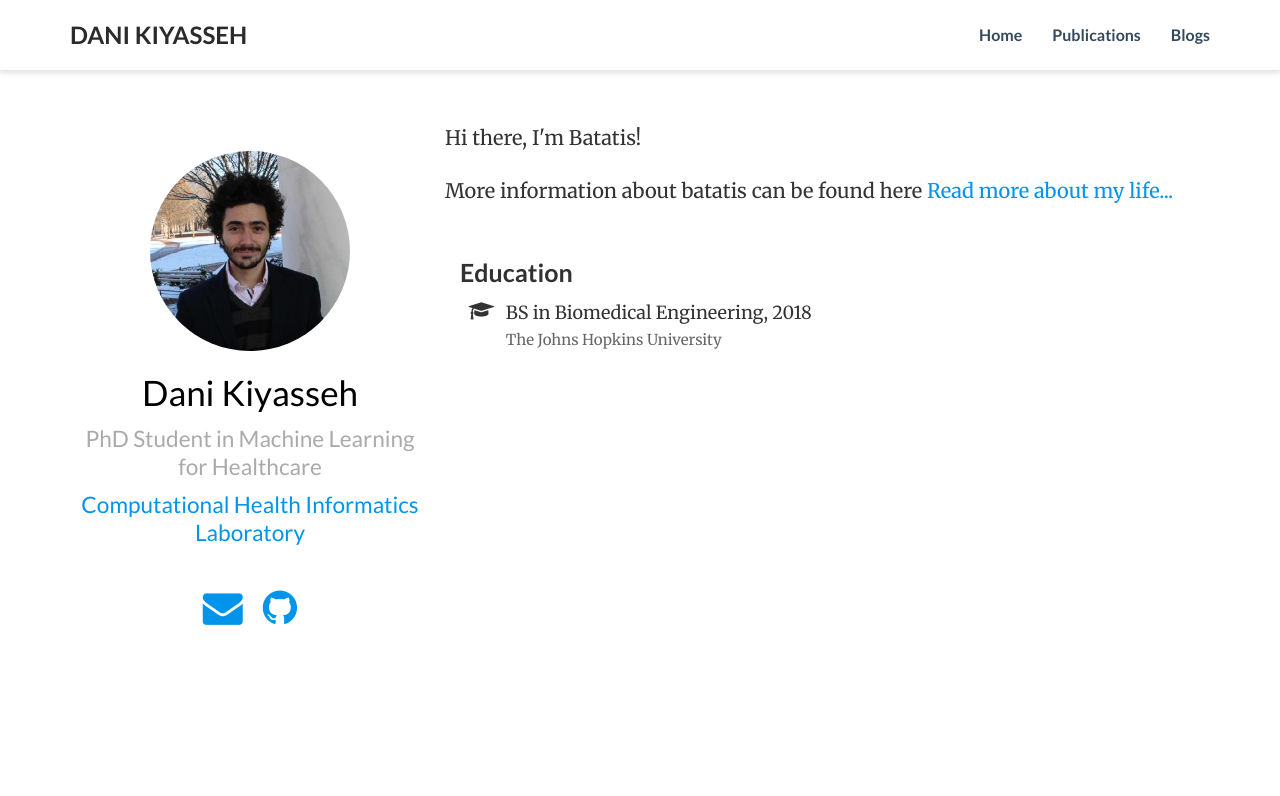
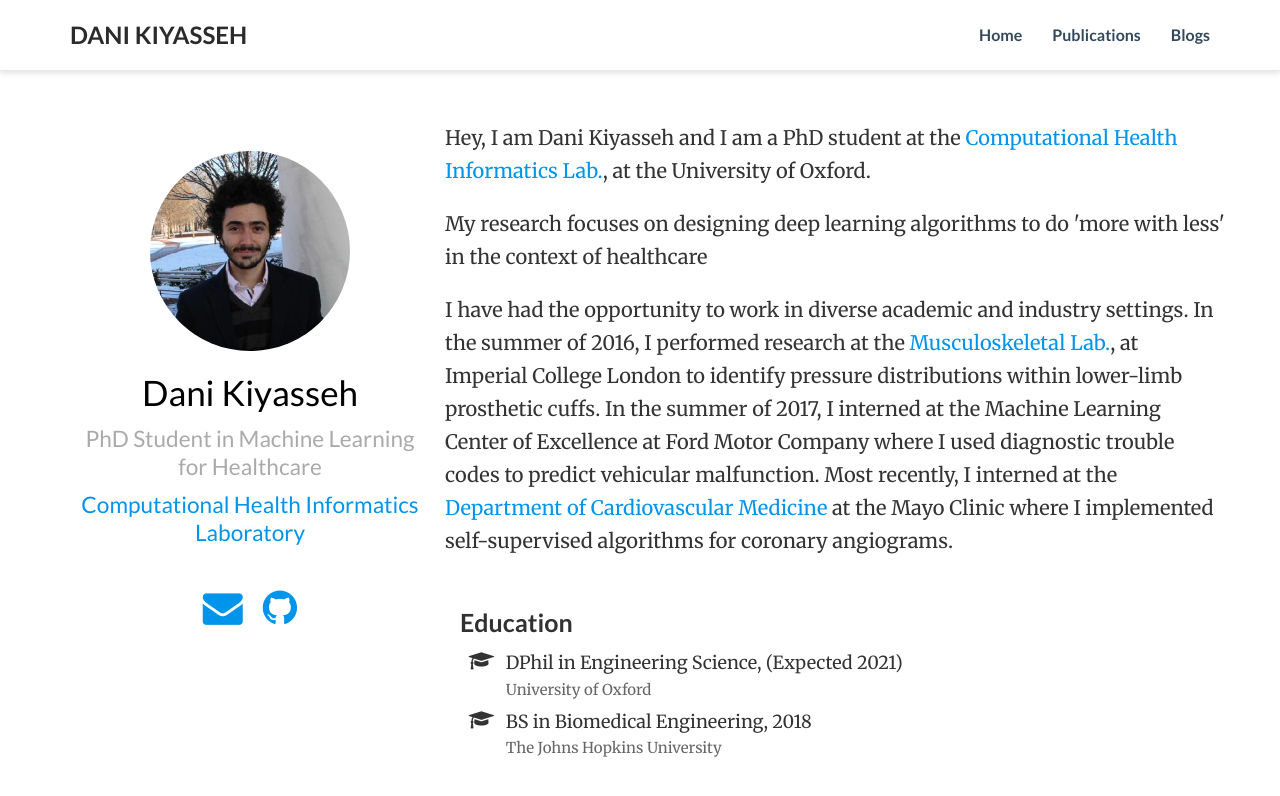
Before and after one commit to danikiyasseh/danikiyasseh.github.io, a Jekyll site: the page index.html, which Jekyll copies as it is, in a window 1280 px wide. Shown: the top 796 px of the page. Built offline with Jekyll 4.4.1, drawn with Linux system fonts in a browser that asks for light colours; a style sheet for code colours, icons or effects is not loaded.

Commit message:
Update index.html

```diff
--- a/index.html
+++ b/index.html
@@ -2,6 +2,8 @@
 layout: default
 title: Dani Kiyasseh
 --- -->
+<!DOCTYPE html>
+<html>
 <head>
 
   <meta charset="utf-8">
@@ -140,14 +142,25 @@ title: Dani Kiyasseh
   </div>
 
 <div class="blurb">
-	<p>Hi there, I'm Batatis!</p>
-	<p>More information about batatis can be found here <a href="/about">Read more about my life...</a></p>
+	<p>Hey, I am Dani Kiyasseh and I am a PhD student at the <a href="http://www.robots.ox.ac.uk/~davidc/" target="_blank">Computational Health Informatics Lab.</a>, at the University of Oxford.</p>
 
-    <div class="row">
+	<p>My research focuses on designing deep learning algorithms to do 'more with less' in the context of healthcare</p>
+
+	<p>I have had the opportunity to work in diverse academic and industry settings. In the summer of 2016, I performed research at the <a href="http://www.imperial.ac.uk/msk-lab" target="_blank">Musculoskeletal Lab.</a>, at Imperial College London to identify pressure distributions within lower-limb prosthetic cuffs. In the summer of 2017, I interned at the Machine Learning Center of Excellence at Ford Motor Company where I used diagnostic trouble codes to predict vehicular malfunction. Most recently, I interned at the <a href="https://www.mayoclinic.org/departments-centers/cardiovascular-medicine/home/orc-20121930" target="_blank">Department of Cardiovascular Medicine</a> at the Mayo Clinic where I implemented self-supervised algorithms for coronary angiograms.</p>
+
+<div class="row">
 
       <div class="col-sm-7">
         <h3>Education</h3>
         <ul class="ul-edu fa-ul">
+
+          <li>
+            <i class="fa-li fa fa-graduation-cap"></i>
+            <div class="description">
+              <p class="course">DPhil in Engineering Science, (Expected 2021)</p>
+              <p class="institution">University of Oxford</p>
+            </div>
+          </li>
 
           <li>
             <i class="fa-li fa fa-graduation-cap"></i>
@@ -168,3 +181,4 @@ title: Dani Kiyasseh
 </section>
 
 </body>
+</html>
```
